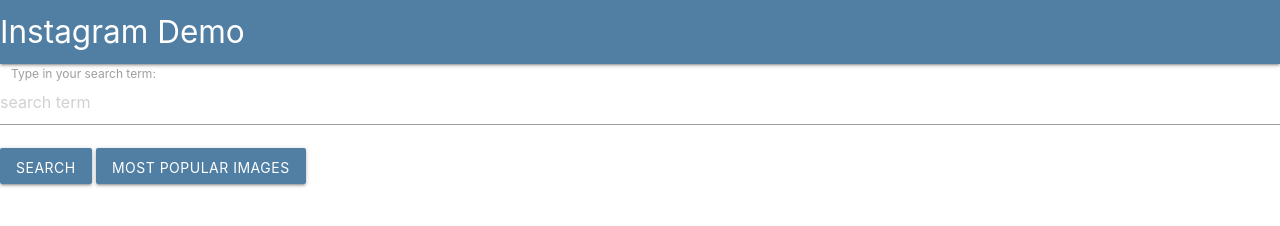
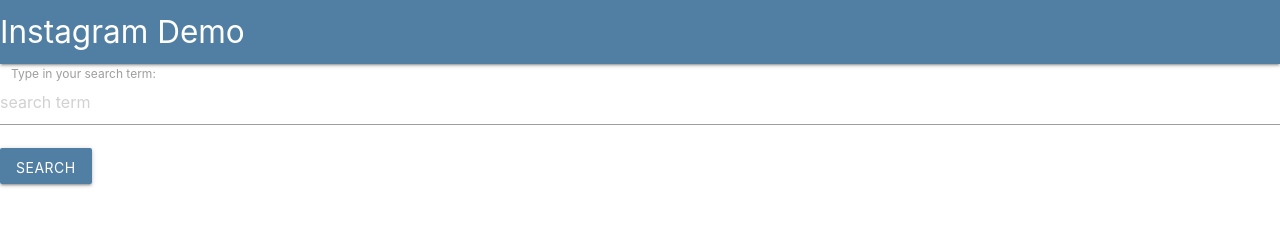
Before and after one commit to shaunflagg/insta1, a plain HTML site: page redirect.html in a window 1280 px wide. Drawn offline with nearby package versions, Linux system fonts and the light colour scheme.

Commit message:
deleting popular ban

```diff
--- a/redirect.html
+++ b/redirect.html
@@ -23,7 +23,7 @@
             <label for="searchText">Type in your search term:</label>
         </div>
         <button id="searchButton" class="waves-effect waves-light btn instagram-blue">Search<i class="mdi-action-search small"></i></button>
-        <button id="popularButton" class="waves-effect waves-light btn instagram-blue">Most popular images<i class="mdi-social-people-outline small"></i></button>
+        <!--<button id="popularButton" class="waves-effect waves-light btn instagram-blue">Most popular images<i class="mdi-social-people-outline small"></i></button>-->
     </div>
     <div id="resultDiv"></div>
   </body>
```
